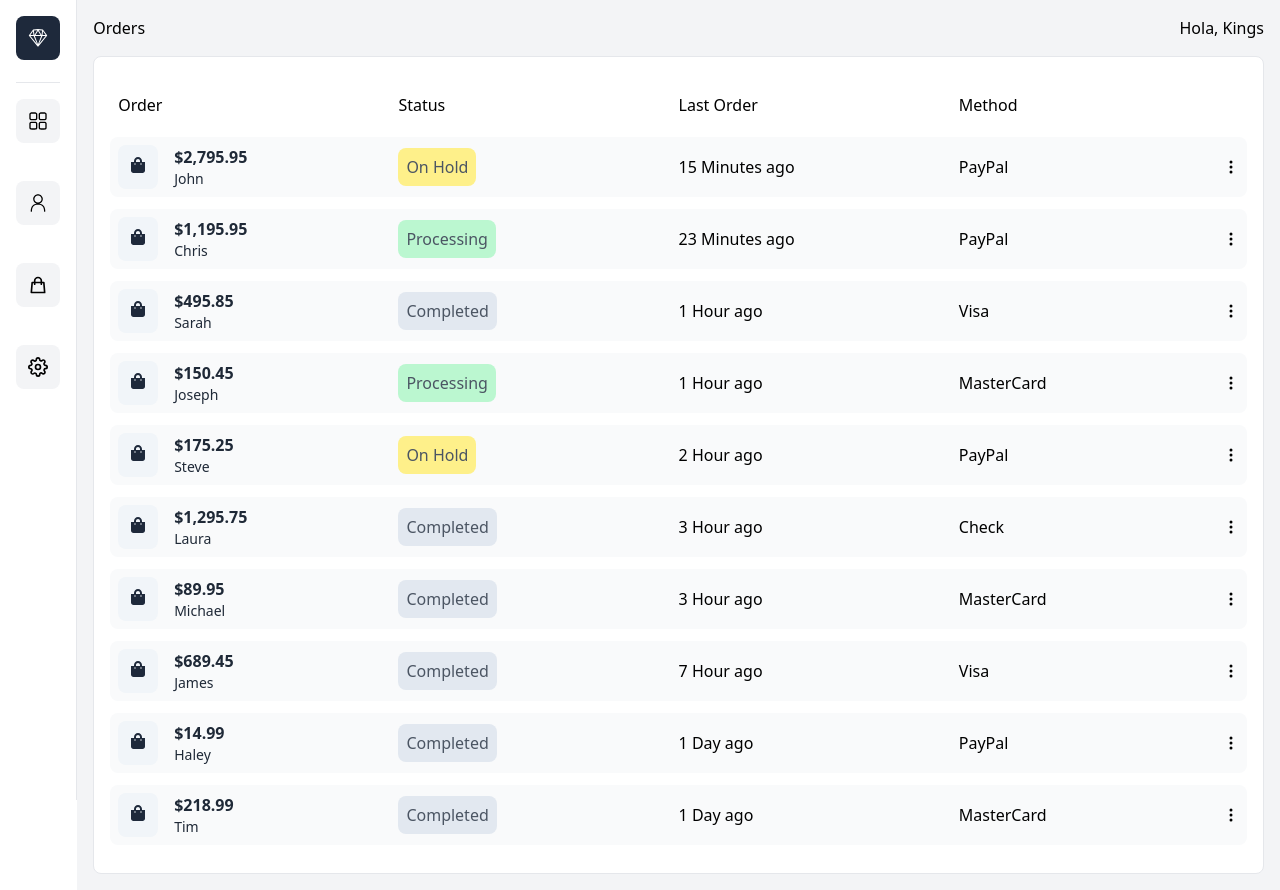
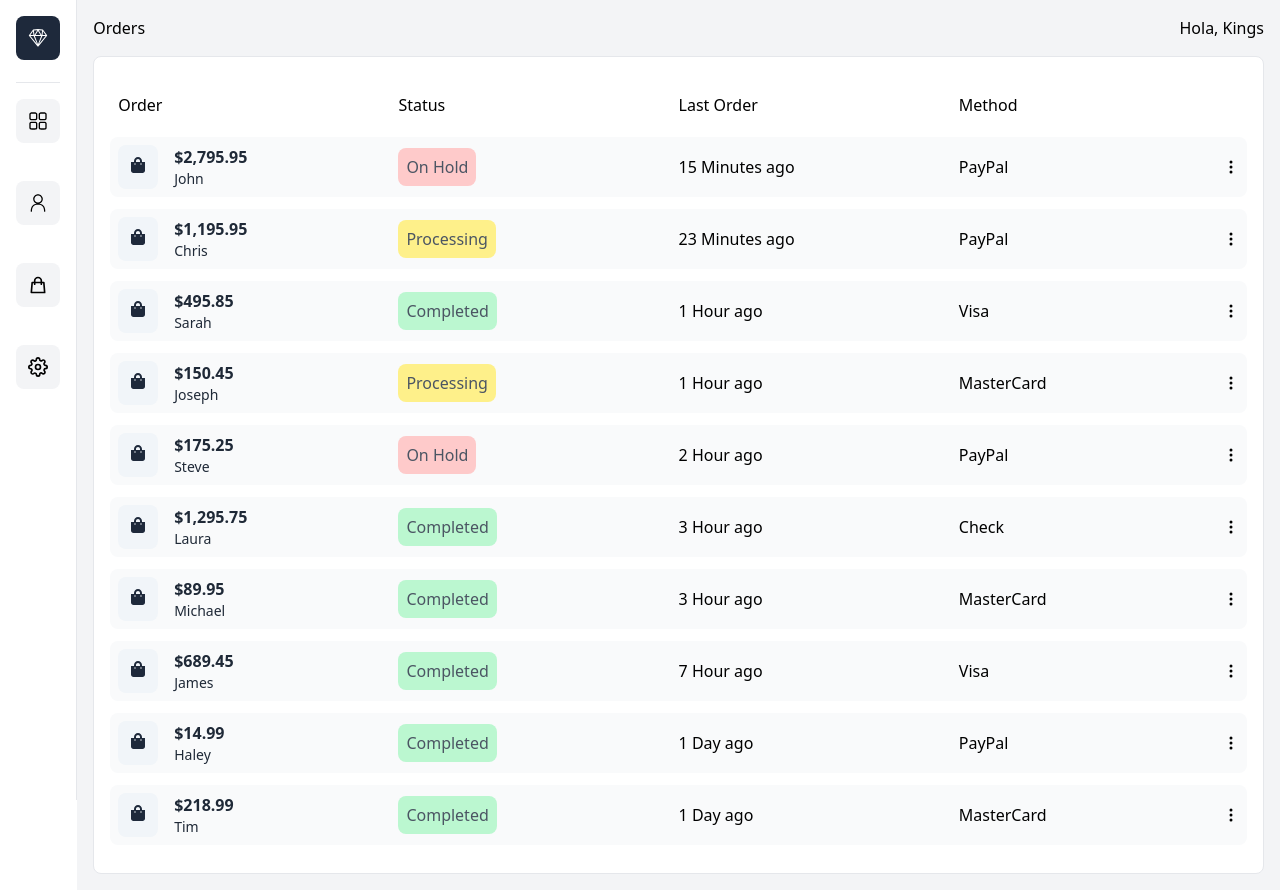
Before and after one commit to Asifor/next-dashboard-chart-tailwind, a Next.js app: page /orders in a window 1280 px wide. Built offline with nearby package versions, Linux system fonts and the light colour scheme.

Commit message:
update color for order status

```diff
--- a/pages/orders.jsx
+++ b/pages/orders.jsx
@@ -38,10 +38,10 @@ const orders = () => {
                                 <p className='text-gray-600 sm:text-left text-right'>
                                     <span className={
                                         order.status == 'Processing'
-                                            ? 'bg-green-200 p-2 rounded-lg'
+                                            ? 'bg-yellow-200 p-2 rounded-lg'
                                             : order.status == 'Completed'
-                                                ? 'bg-slate-200 p-2 rounded-lg'
-                                                : 'bg-yellow-200 p-2 rounded-lg'
+                                                ? 'bg-green-200 p-2 rounded-lg'
+                                                : 'bg-red-200 p-2 rounded-lg'
                                     }
                                     >
                                         {order.status}
```
